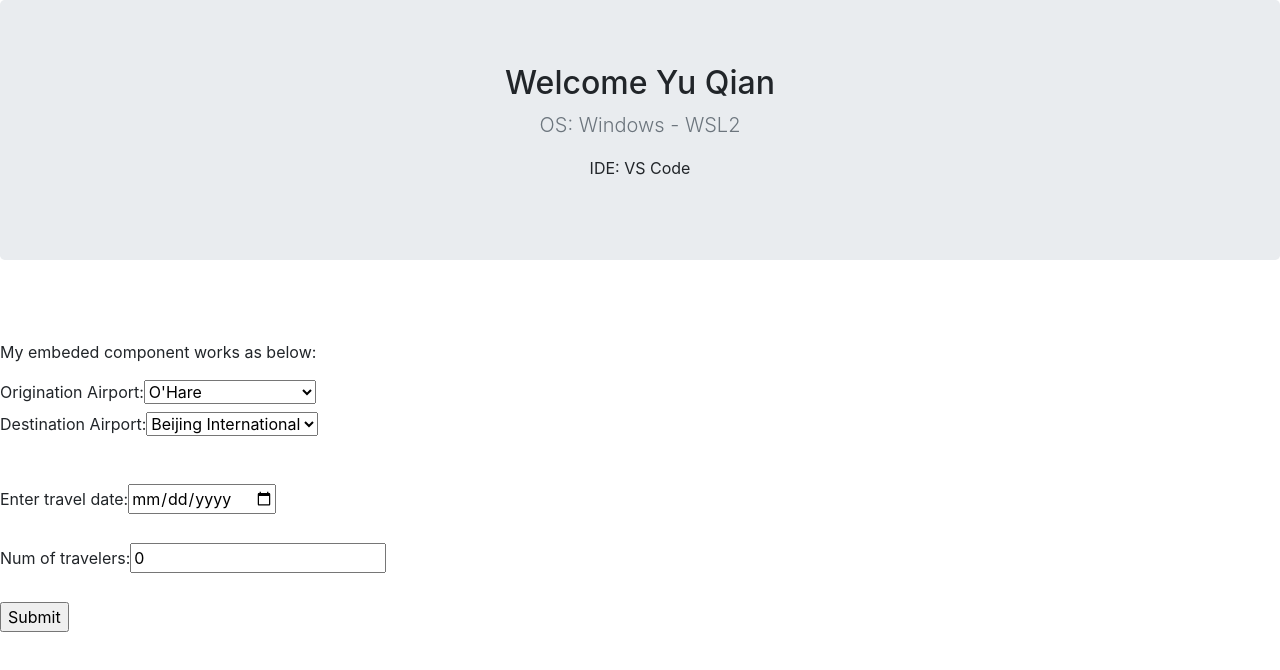
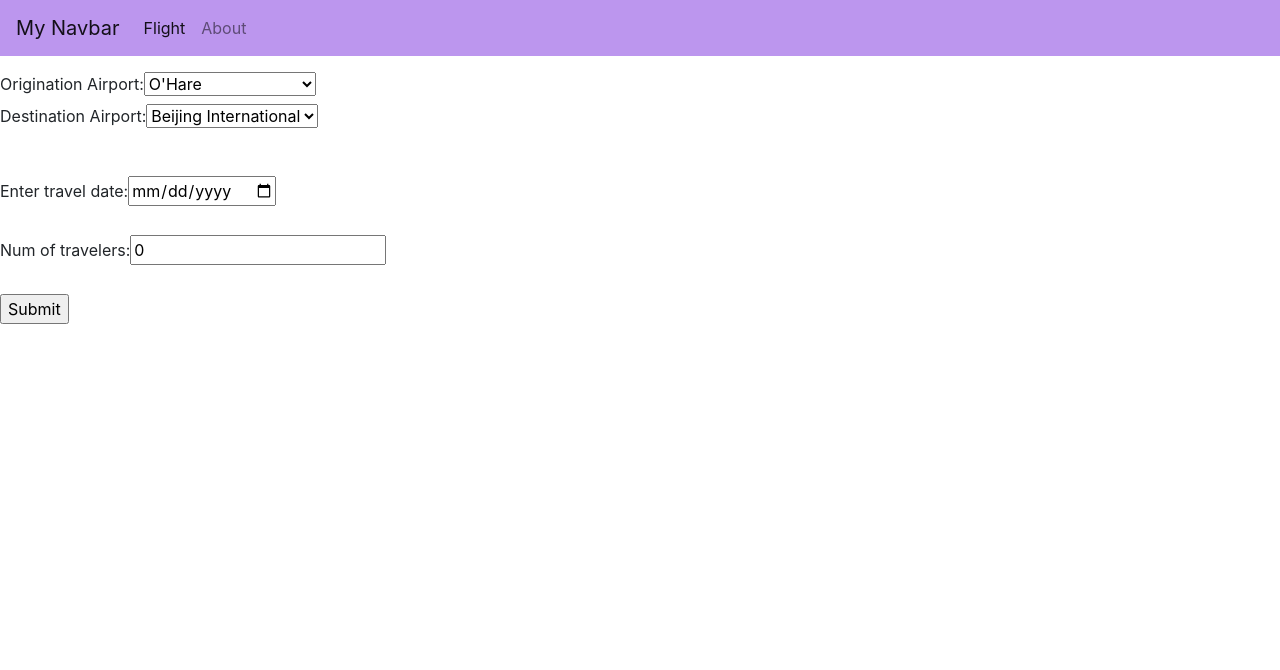
Before and after one commit to rayqian/web_application_angular, an Angular app: page /client-info in a window 1280 px wide. Shown: the top 670 px of the page. Built offline with nearby package versions, Linux system fonts and the light colour scheme.

Commit message:
seperate the about page to a new component. use router and menu for navigation of existing components

```diff
--- a/angular.json
+++ b/angular.json
@@ -27,7 +27,10 @@
               "./node_modules/bootstrap/dist/css/bootstrap.css",
               "src/styles.css"
             ],
-            "scripts": []
+            "scripts": [
+              "./node_modules/jquery/dist/jquery.slim.min.js",
+              "./node_modules/bootstrap/dist/js/bootstrap.min.js"
+            ]
           },
           "configurations": {
             "production": {
--- a/package.json
+++ b/package.json
@@ -20,6 +20,7 @@
     "@angular/platform-browser-dynamic": "~10.1.3",
     "@angular/router": "~10.1.3",
     "bootstrap": "^4.5.3",
+    "jquery": "^3.5.1",
     "rxjs": "~6.6.0",
     "tslib": "^2.0.0",
     "zone.js": "~0.10.2"
--- /dev/null
+++ b/src/app/about/about.component.html
@@ -0,0 +1,7 @@
+<section class="jumbotron text-center">
+  <div class="container">
+    <h2>Welcome Yu Qian</h2>
+    <p class="lead text-muted">OS:  Windows - WSL2</p>
+    <p>IDE: VS Code</p>
+  </div>
+</section>
--- /dev/null
+++ b/src/app/about/about.component.ts
@@ -0,0 +1,15 @@
+import { Component, OnInit } from '@angular/core';
+
+@Component({
+  selector: 'app-about',
+  templateUrl: './about.component.html',
+  styleUrls: ['./about.component.css']
+})
+export class AboutComponent implements OnInit {
+
+  constructor() { }
+
+  ngOnInit(): void {
+  }
+
+}
--- a/src/app/app.component.html
+++ b/src/app/app.component.html
@@ -1,9 +1,18 @@
-<section class="jumbotron text-center">
-    <div class="container">
-      <h2>Welcome Yu Qian</h2>
-      <p class="lead text-muted">OS:  Windows - WSL2</p>
-      <p>IDE: VS Code</p>
-    </div>
-  </section>
+<nav class="navbar navbar-expand-lg navbar-light fixed-top" style="background-color: #bc96ee;">
+  <a class="navbar-brand" href="#">My Navbar</a>
+  <button class="navbar-toggler" type="button" data-toggle="collapse" data-target="#navbarNav" aria-controls="navbarNav" aria-expanded="false" aria-label="Toggle navigation">
+    <span class="navbar-toggler-icon"></span>
+  </button>
+  <div class="collapse navbar-collapse" id="navbarNav">
+    <ul class="navbar-nav">
+      <li class="nav-item active">
+        <a class="nav-link" href="client-info/">Flight<span class="sr-only">(current)</span></a>
+      </li>
+      <li class="nav-item">
+        <a class="nav-link" href="about/">About</a>
+      </li>
+    </ul>
+  </div>
+</nav>
 
-<app-client-info></app-client-info>
+<router-outlet></router-outlet>
--- a/src/app/client-info/client-info.component.html
+++ b/src/app/client-info/client-info.component.html
@@ -1,5 +1,6 @@
-<br><br>
-<p>My embeded component works as below: </p>
+<br>
+<br>
+<br>
 <form>
   <div class="form-group">
     <label for="originationAirport">Origination Airport:</label>
```
Also changed, not shown: src/app/app.module.ts (+12 -2 lines), src/app/about/about.component.css (added), 2 other files (tests, documents, lock files or other folders).
